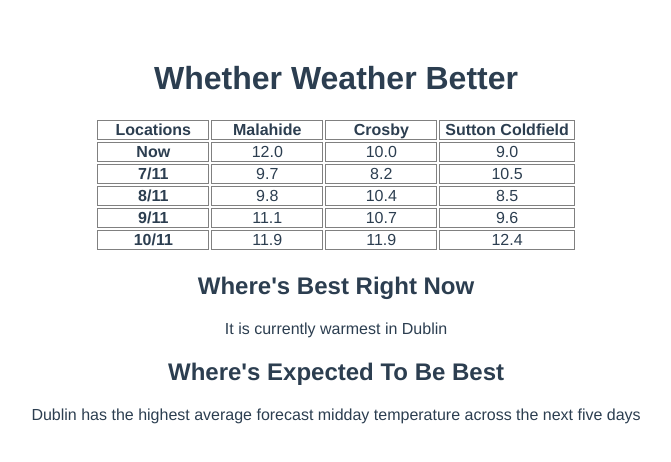
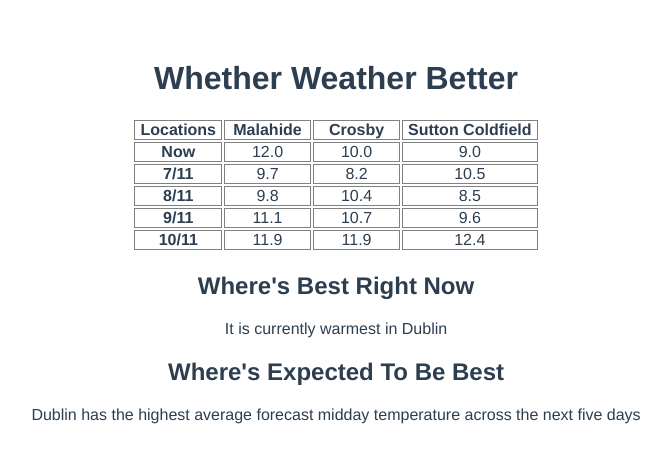
Before and after one commit to andygnewman/whether-weather-better, a Vue app: page / in a window 1280 px wide. Shown: the top 462 px of the page, without its empty margins (304-975 px from the left). Built offline with nearby package versions, Linux system fonts and the light colour scheme; no server answers.

Commit message:
make table render better on iOs

```diff
--- a/index.html
+++ b/index.html
@@ -2,6 +2,7 @@
 <html>
   <head>
     <meta charset="utf-8">
+    <meta name="viewport" content="width=device-width, initial-scale=1">
     <title>whether-weather-better</title>
   </head>
   <body>
--- a/src/App.vue
+++ b/src/App.vue
@@ -103,7 +103,7 @@ table {
 }
 td, th {
   border: 1px, solid, grey;
-  min-width: 100px;
+  min-width: 75px;
   padding: 0 5px;
 }
 .location {
```
